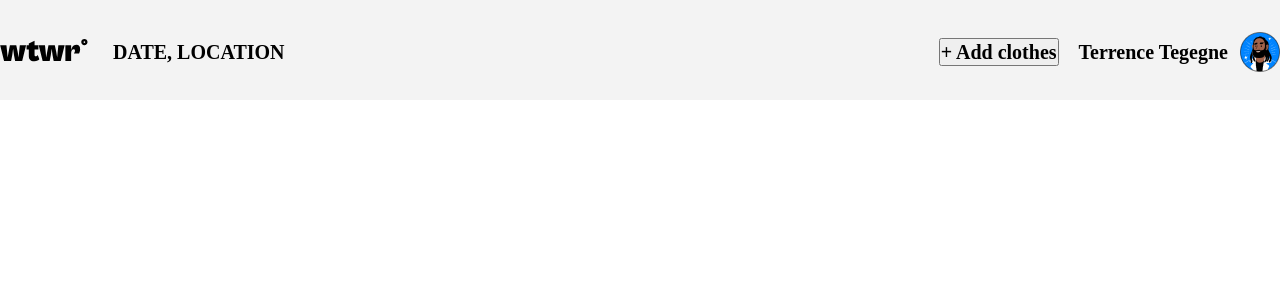
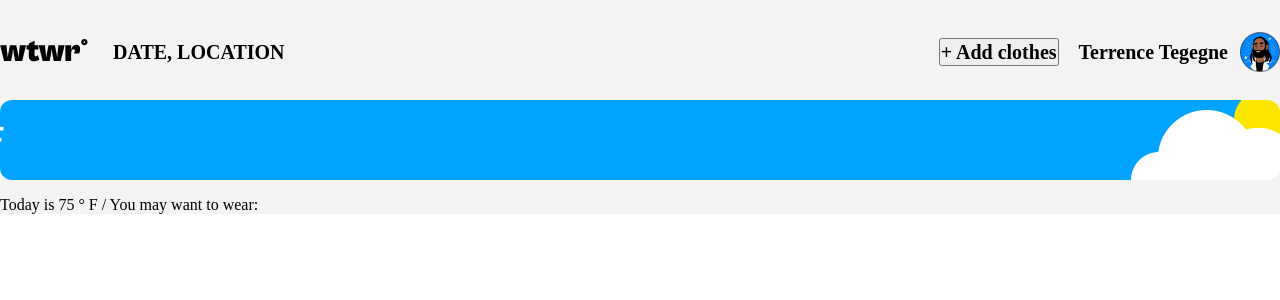
Before and after one commit to barfield02/se_project_react, a React (Vite) app: page / in a window 1280 px wide. Shown: the top 300 px of the page. Built offline with nearby package versions, Linux system fonts and the light colour scheme.

Commit message:
WeatherCard basics

```diff
--- a/src/components/App/App.jsx
+++ b/src/components/App/App.jsx
@@ -1,11 +1,13 @@
 import "./App.css";
 import Header from "../Header/Header";
+import Main from "../Main/Main";
 
 function App() {
   return (
     <div className="page">
       <div className="page__content">
         <Header />
+        <Main />
       </div>
     </div>
   );
--- /dev/null
+++ b/src/components/Main/Main.jsx
@@ -0,0 +1,15 @@
+import WeatherCard from "../WeatherCard/WeatherCard";
+function Main() {
+  return (
+    <main>
+      <WeatherCard />
+      <section className="cards">
+        <p className="cards__text">
+          Today is 75 &deg; F / You may want to wear:
+        </p>
+      </section>
+    </main>
+  );
+}
+
+export default Main;
--- /dev/null
+++ b/src/components/WeatherCard/WeatherCard.css
@@ -0,0 +1,22 @@
+.weather-card {
+  position: relative;
+  display: flex;
+  height: 80px;
+  border-radius: 12px;
+  overflow: hidden;
+}
+
+.weather-card__temp {
+  font-size: 36px;
+  line-height: 40px;
+  margin: 0;
+  position: absolute;
+  top: 20px;
+  left: 16px;
+}
+
+.weather-card__image {
+  object-fit: cover;
+  object-position: right top;
+  width: 100%;
+}
--- /dev/null
+++ b/src/components/WeatherCard/WeatherCard.jsx
@@ -0,0 +1,12 @@
+import "../WeatherCard/WeatherCard.css";
+import sunny from "../../assets/sunny.png";
+function WeatherCard() {
+  return (
+    <section className="weather-card">
+      {/* <p className="weather-card__temp">75 &deg; F</p> */}
+      <img src={sunny} alt="" className="weather-card__image" />
+    </section>
+  );
+}
+
+export default WeatherCard;
```
Also changed, not shown: src/assets/sunny.png (added).
